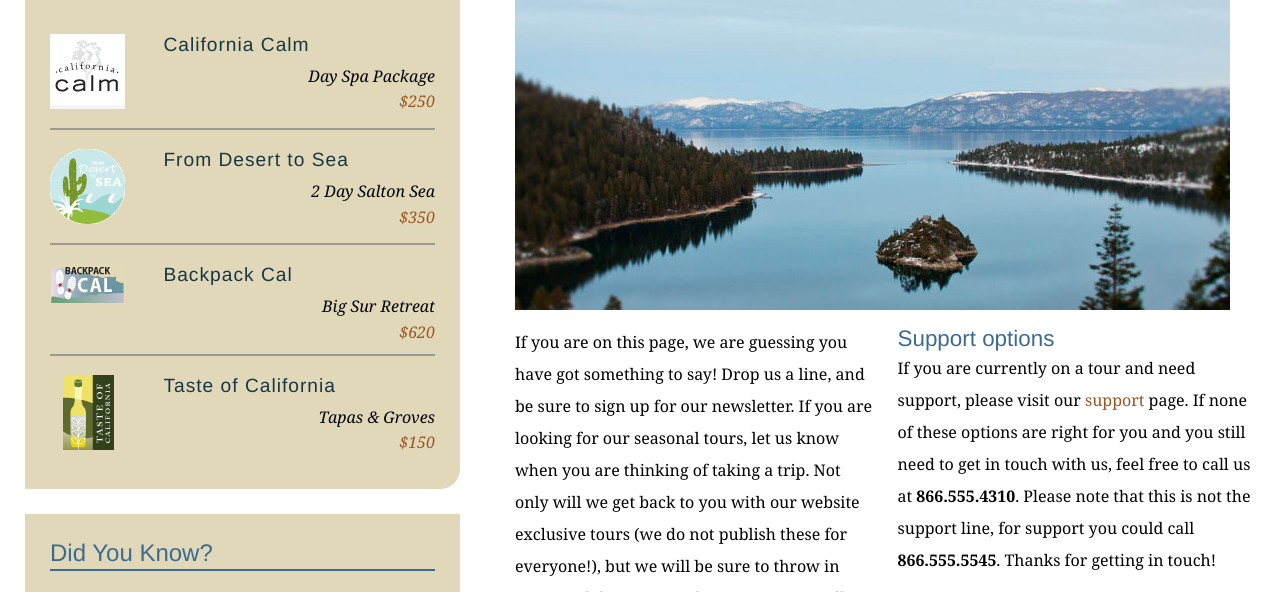
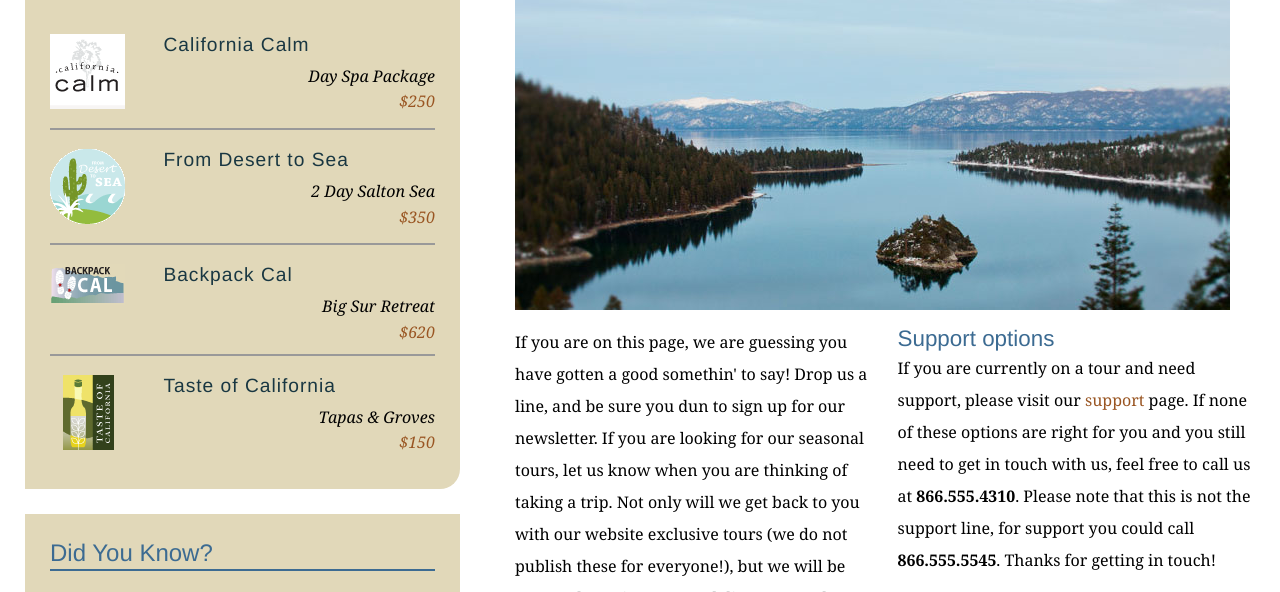
Before and after one commit to justinknauf/testinghomework, a plain HTML site: page contact.html in a window 1280 px wide. Shown: the part 342-934 px from the top of the page. Drawn offline with Linux system fonts and the light colour scheme.

Commit message:
edited the conjunctive words and hillbillied it a bit

```diff
--- a/contact.html
+++ b/contact.html
@@ -68,7 +68,7 @@
           <h1>Get in touch</h1>
           <img src="assets/images/emerald_bay.jpg" alt="Beautiful Lake Tahoe" class="articleImage" />
           <div class="multiCol">
-            <p>If you are on this page, we are guessing you have got something to say! Drop us a line, and be sure to sign up for our newsletter. If you are looking for our seasonal tours, let us know when you are thinking of taking a trip. Not only will we get back to you with our website exclusive tours (we do not publish these for everyone!), but we will be sure to throw in some cool discounts and tour extras as well.</p>
+            <p>If you are on this page, we are guessing you have gotten a good somethin' to say! Drop us a line, and be sure you dun to sign up for our newsletter. If you are looking for our seasonal tours, let us know when you are thinking of taking a trip. Not only will we get back to you with our website exclusive tours (we do not publish these for everyone!), but we will be sure to throw in some cool discounts and tour extras as well.</p>
 
             <h2>Support options</h2>
             <p>If you are currently on a tour and need support, please visit our <a href="support.html">support</a> page. If none of these options are right for you and you still need to get in touch with us, feel free to call us at<span class="phone"> <strong>866.555.4310</strong>. Please note that this is not the support line, for support you could call </span><strong>866.555.5545</strong>. Thanks for getting in touch!</p>
```
